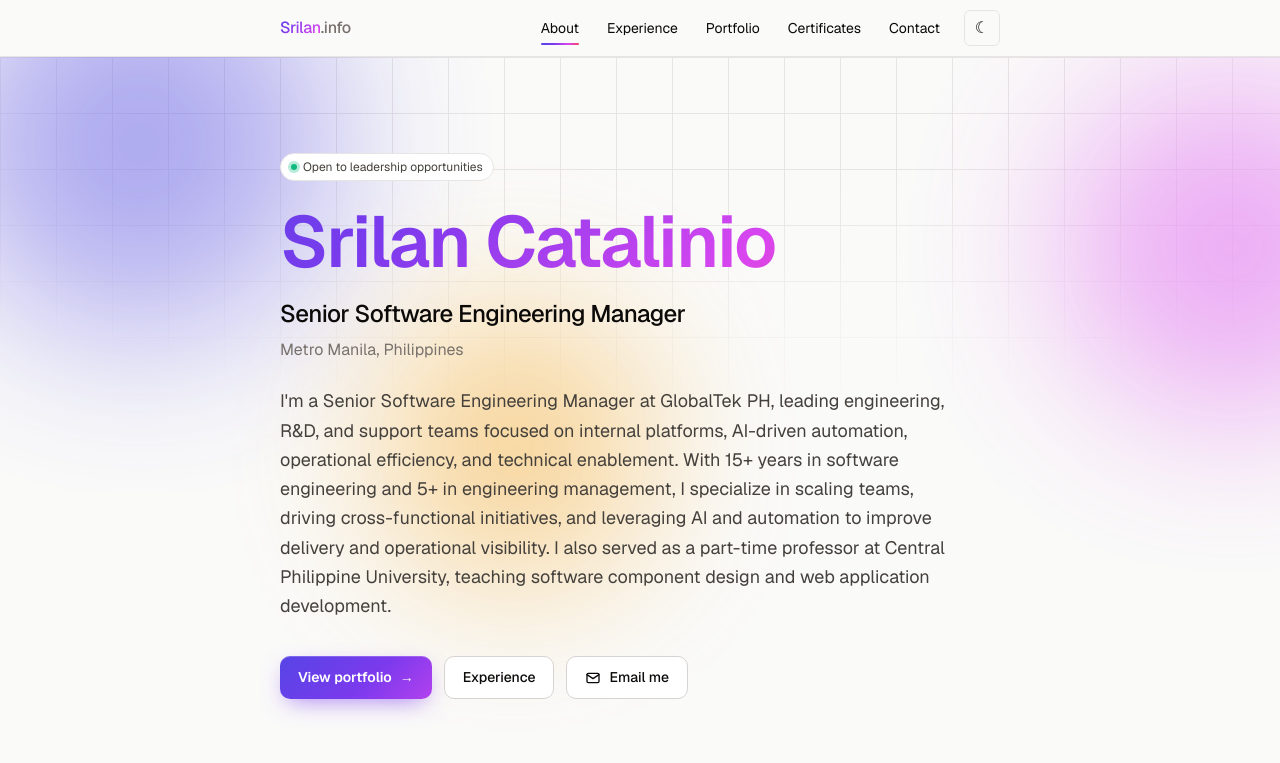
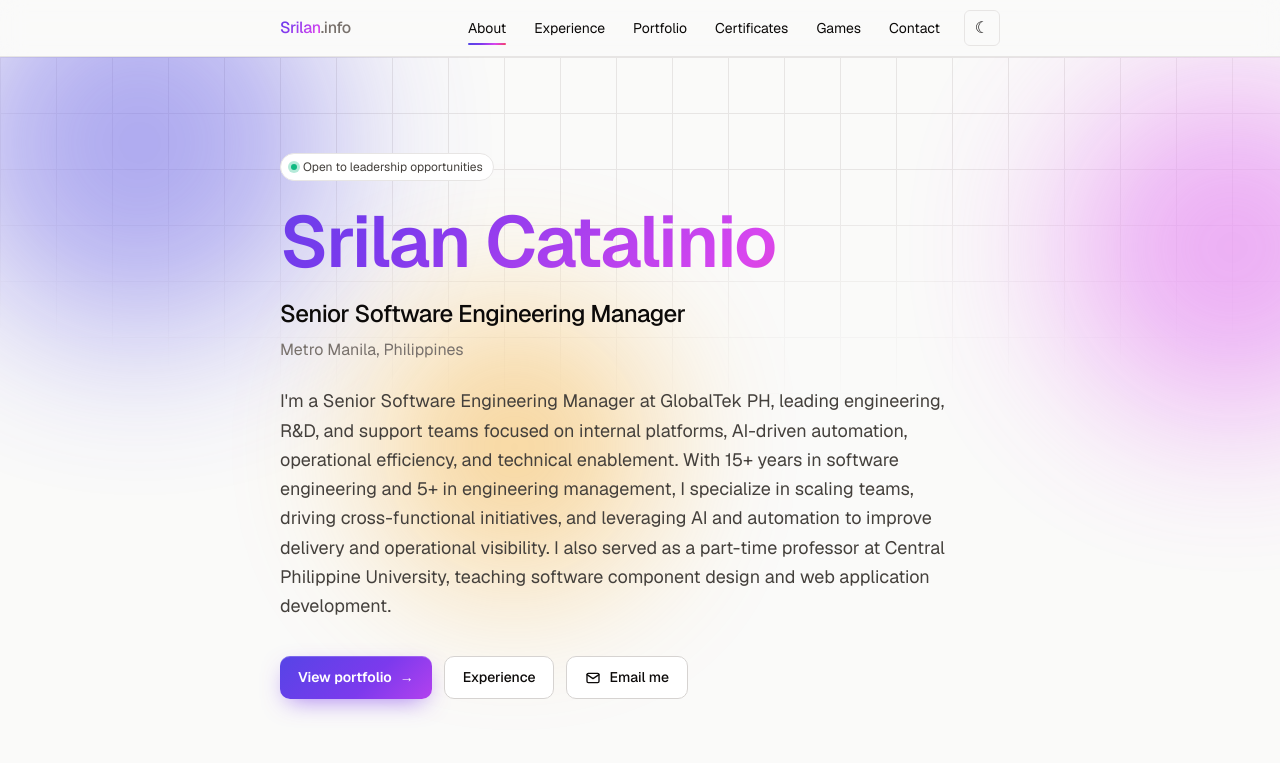
Before and after one commit to srilan/srilan-info, a Next.js app: page /about in a window 1280 px wide. Shown: the top 763 px of the page. Built offline with nearby package versions, Linux system fonts and the light colour scheme.

Commit message:
game nav

```diff
--- a/src/components/Header.tsx
+++ b/src/components/Header.tsx
@@ -10,6 +10,7 @@ const NAV = [
   { href: "/experience", label: "Experience" },
   { href: "/portfolio", label: "Portfolio" },
   { href: "/certificates", label: "Certificates" },
+  { href: "/games", label: "Games" },
   { href: "/contact", label: "Contact" },
 ];
 
```
